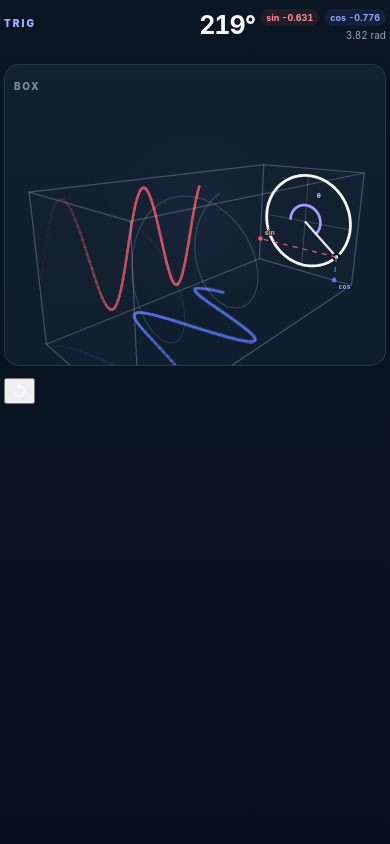
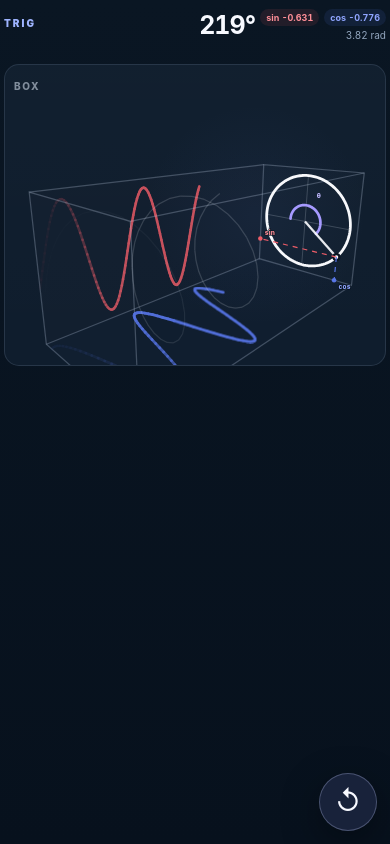
Before and after one commit to miyatayuuma/trig-playground, a React (Vite) app: page / in a window 390 px wide. Built offline with nearby package versions, Linux system fonts and the light colour scheme.

Commit message:
style: simplify controls for continuous playback

```diff
--- a/src/styles.css
+++ b/src/styles.css
@@ -21,13 +21,12 @@ body {
   min-height: 100vh;
   background: linear-gradient(180deg, #0a1623 0%, #07111d 100%);
 }
-button, input { font: inherit; }
-button { color: inherit; }
+button { font: inherit; color: inherit; }
 
 .app {
   width: min(1040px, calc(100% - 24px));
   margin: 0 auto;
-  padding: 14px 0 112px;
+  padding: 14px 0 96px;
 }
 
 .topbar {
@@ -77,10 +76,7 @@ button { color: inherit; }
   overflow: hidden;
 }
 
-.model-card {
-  position: relative;
-  margin-bottom: 12px;
-}
+.model-card { position: relative; }
 .model-toolbar {
   position: absolute;
   inset: 12px 12px auto 12px;
@@ -102,7 +98,7 @@ button { color: inherit; }
   padding: 28px 14px 12px;
   overflow: hidden;
   background:
-    radial-gradient(circle at 50% 52%, rgba(91, 119, 196, .07), transparent 38%),
+    radial-gradient(circle at 66% 50%, rgba(91, 119, 196, .07), transparent 38%),
     linear-gradient(180deg, rgba(255, 255, 255, .01), rgba(255, 255, 255, 0));
 }
 .camera-svg {
@@ -113,19 +109,15 @@ button { color: inherit; }
   user-select: none;
   touch-action: pan-y;
 }
-.camera-svg.is-focus-view {
-  cursor: pointer;
-}
+.camera-svg.is-focus-view { cursor: pointer; }
 .camera-svg:focus-visible,
 .face-hit:focus-visible,
-.floating-play:focus-visible {
+.floating-reset:focus-visible {
   outline: 2px solid #b0a7ff;
   outline-offset: 3px;
 }
 
-.box-face {
-  stroke: none;
-}
+.box-face { stroke: none; }
 .box-face-sin { fill: rgba(239, 93, 104, .34); }
 .box-face-cos { fill: rgba(88, 118, 232, .30); }
 .box-face-circle,
@@ -225,17 +217,7 @@ button { color: inherit; }
   .face-hit-circle:hover { fill: rgba(255, 255, 255, .03); stroke: rgba(255, 255, 255, .22); }
 }
 
-.control-panel {
-  padding: 13px 14px 11px;
-}
-.angle-slider {
-  display: block;
-  width: 100%;
-  margin: 0;
-  accent-color: var(--accent);
-}
-
-.floating-play {
+.floating-reset {
   position: fixed;
   right: max(18px, calc((100vw - 1040px) / 2 + 18px));
   bottom: max(18px, calc(env(safe-area-inset-bottom) + 18px));
@@ -252,15 +234,14 @@ button { color: inherit; }
   cursor: pointer;
   transition: transform .14s ease, background .14s ease;
 }
-.floating-play span {
+.floating-reset span {
   display: block;
-  margin-left: 3px;
-  font-size: 22px;
+  font-size: 27px;
   line-height: 1;
+  transform: translateY(-1px);
 }
-.floating-play.is-playing { background: rgba(81, 72, 146, .96); }
-.floating-play.is-playing span { margin-left: 0; letter-spacing: -3px; }
-.floating-play:active { transform: scale(.94); }
+.floating-reset:hover { background: rgba(54, 65, 100, .96); }
+.floating-reset:active { transform: scale(.94); }
 
 @media (max-width: 760px) {
   .app {
@@ -275,7 +256,7 @@ button { color: inherit; }
     width: 100%;
     max-width: 100%;
   }
-  .floating-play { right: 15px; }
+  .floating-reset { right: 15px; }
 }
 
 @media (max-width: 520px) {
@@ -311,8 +292,7 @@ button { color: inherit; }
     width: 100%;
     max-width: 100%;
   }
-  .control-panel { padding: 11px 10px 9px; }
-  .floating-play {
+  .floating-reset {
     right: 13px;
     bottom: max(13px, calc(env(safe-area-inset-bottom) + 13px));
     width: 58px;
@@ -321,5 +301,5 @@ button { color: inherit; }
 }
 
 @media (prefers-reduced-motion: reduce) {
-  .floating-play { transition: none; }
+  .floating-reset { transition: none; }
 }
```
